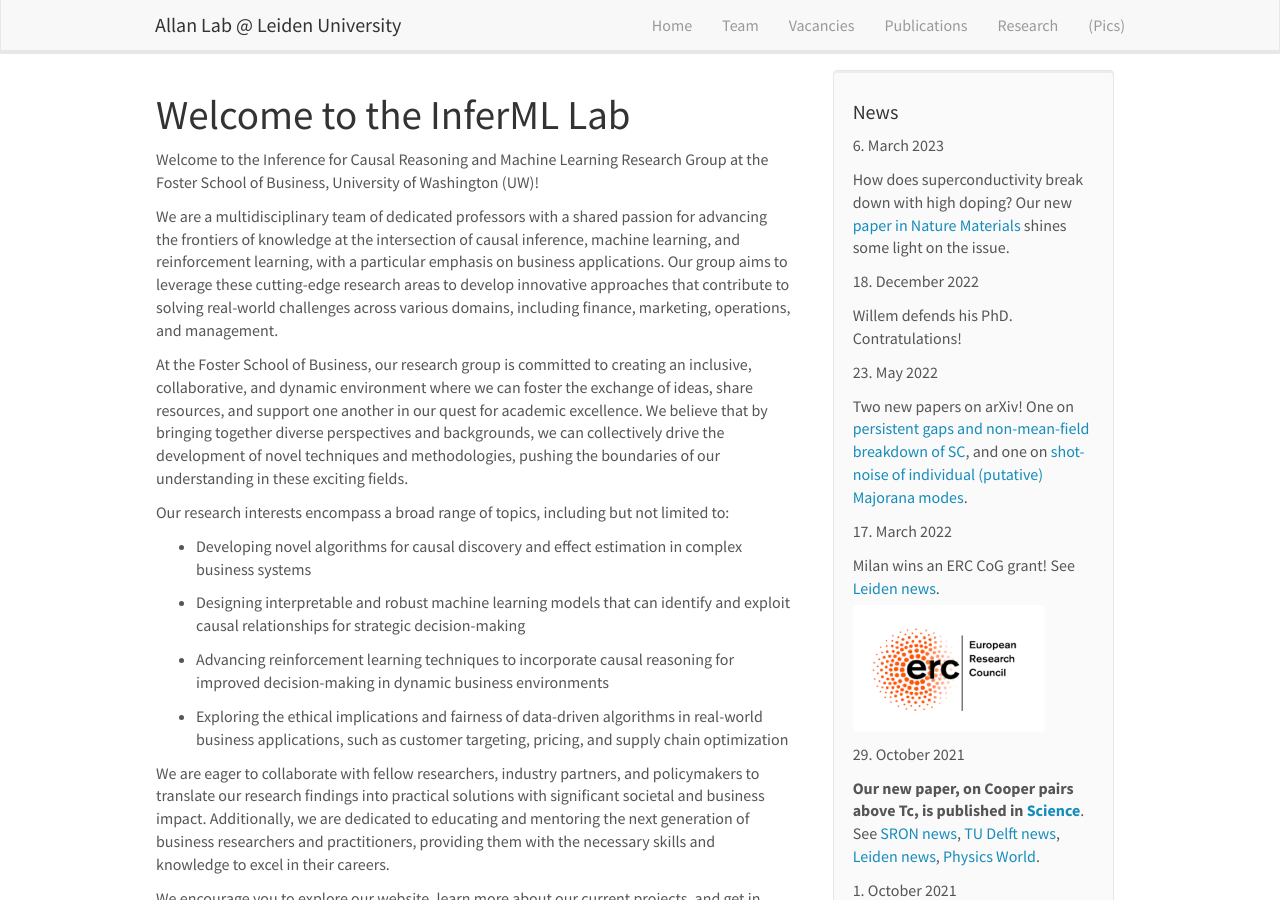
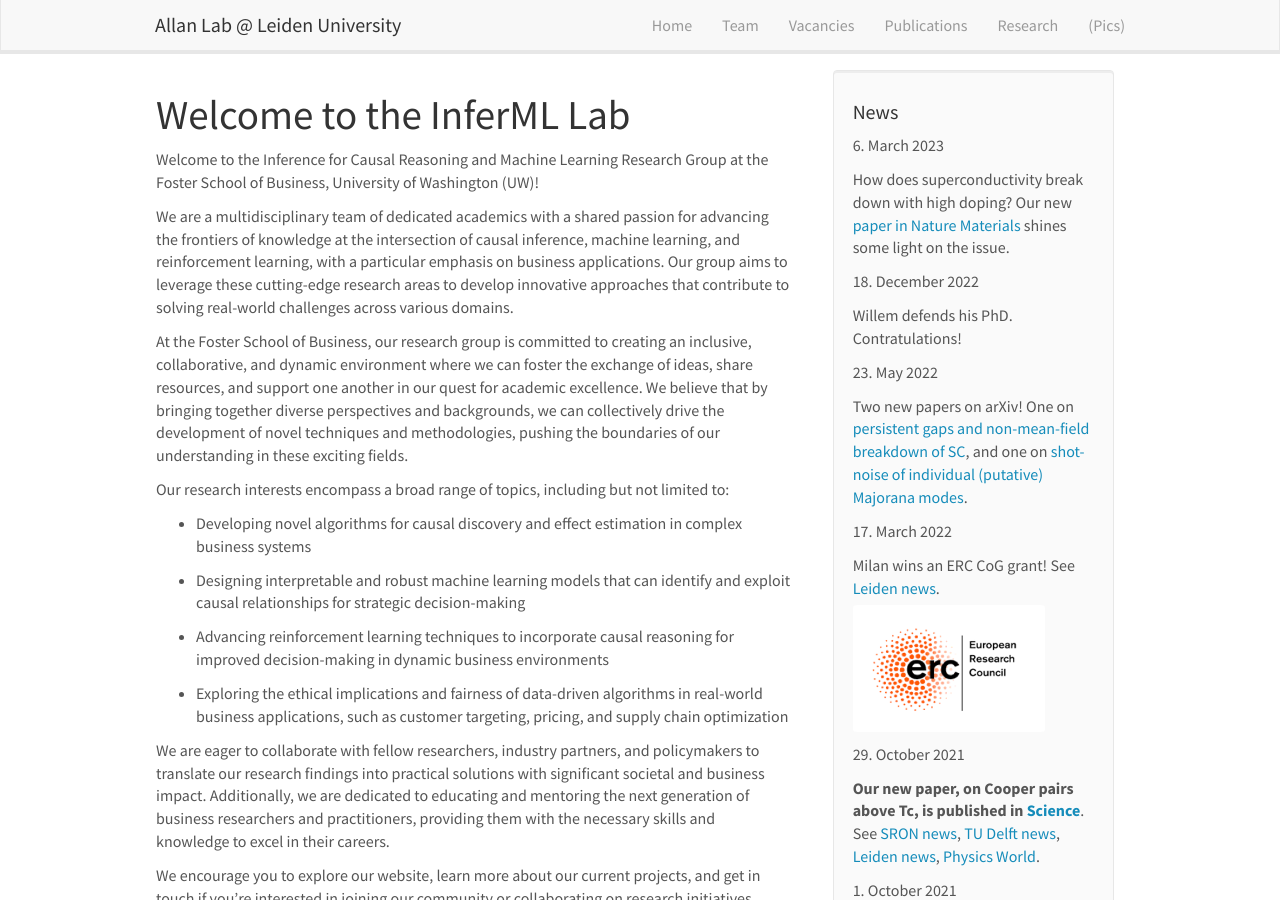
Before and after one commit to infermluw/infermluw.github.io, a Jekyll site: the page built from _pages/home.md, in a window 1280 px wide and 900 px high. Built offline with Jekyll 4.4.1, drawn with Linux system fonts in a browser that asks for light colours; nearby versions of some CDN libraries.

Commit message:
home page changes

```diff
--- a/_pages/home.md
+++ b/_pages/home.md
@@ -11,7 +11,7 @@ published: true
 
 Welcome to the Inference for Causal Reasoning and Machine Learning Research Group at the Foster School of Business, University of Washington (UW)!
 
-We are a multidisciplinary team of dedicated professors with a shared passion for advancing the frontiers of knowledge at the intersection of causal inference, machine learning, and reinforcement learning, with a particular emphasis on business applications. Our group aims to leverage these cutting-edge research areas to develop innovative approaches that contribute to solving real-world challenges across various domains, including finance, marketing, operations, and management.
+We are a multidisciplinary team of dedicated academics with a shared passion for advancing the frontiers of knowledge at the intersection of causal inference, machine learning, and reinforcement learning, with a particular emphasis on business applications. Our group aims to leverage these cutting-edge research areas to develop innovative approaches that contribute to solving real-world challenges across various domains.
 
 At the Foster School of Business, our research group is committed to creating an inclusive, collaborative, and dynamic environment where we can foster the exchange of ideas, share resources, and support one another in our quest for academic excellence. We believe that by bringing together diverse perspectives and backgrounds, we can collectively drive the development of novel techniques and methodologies, pushing the boundaries of our understanding in these exciting fields.
 
```
